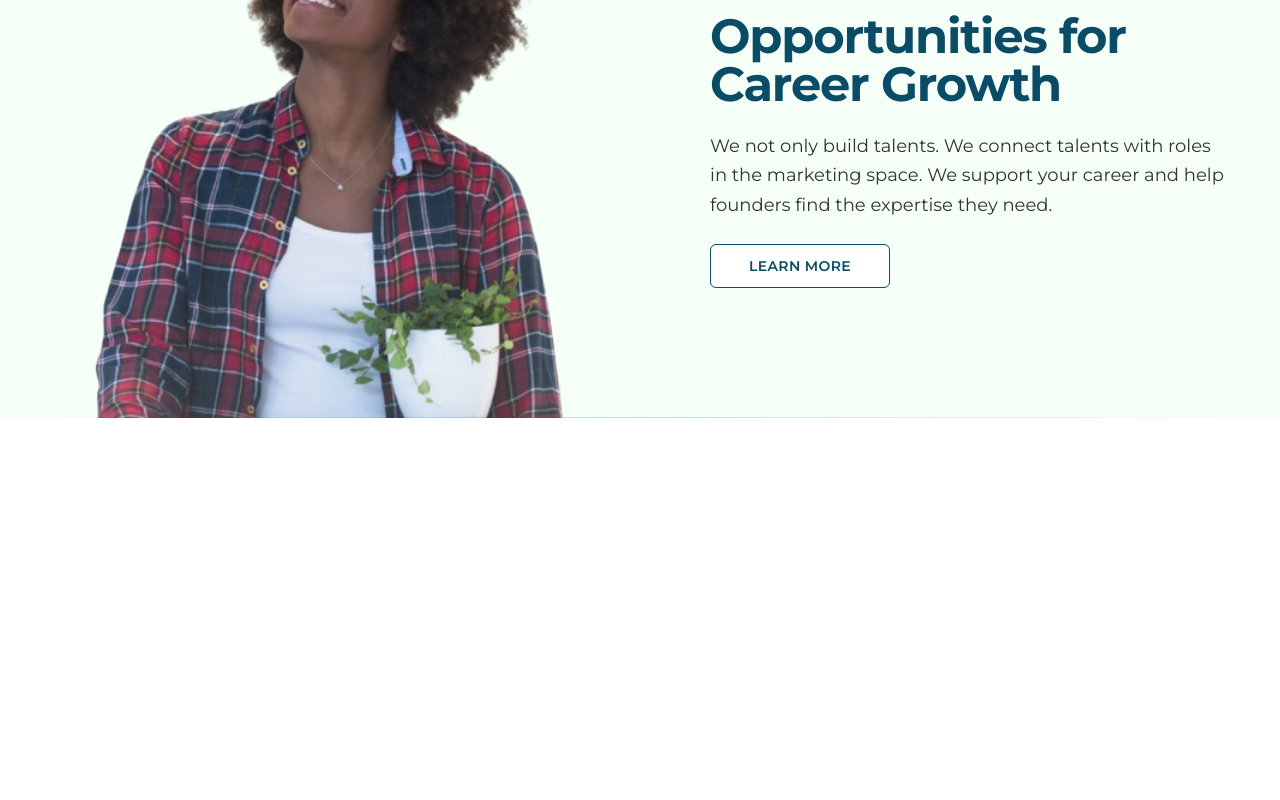
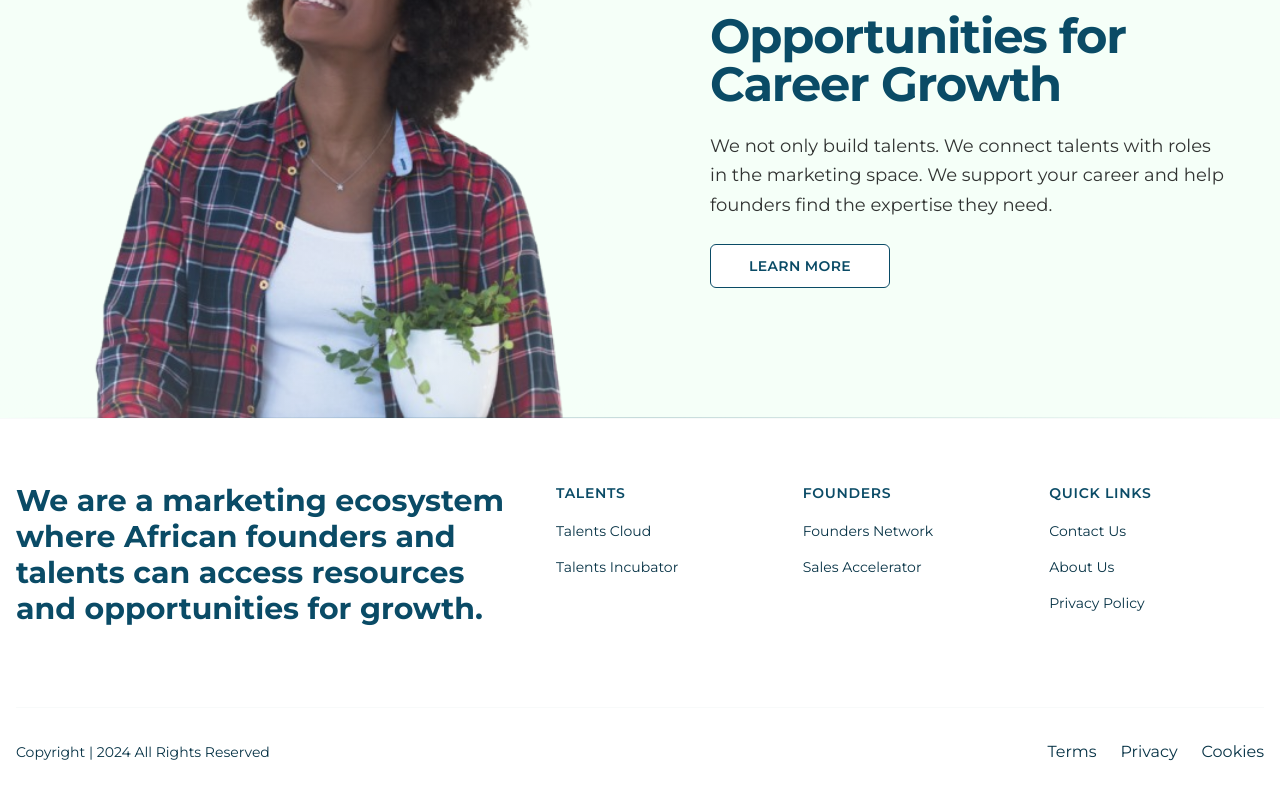
Before and after one commit to xterabyte/Terabyte, a Next.js app in the folder terabyte/: page / in a window 1280 px wide. Shown: the part 982-1782 px from the top of the page. Before the commit the page ends 1400 px from the top, so only its background shows below. Built offline with nearby package versions, Linux system fonts and the light colour scheme.

Commit message:
add footer Section

```diff
--- a/terabyte/app/components/career-section.tsx
+++ b/terabyte/app/components/career-section.tsx
@@ -32,7 +32,7 @@ const CareerSection = () => {
                 Opportunities for{' '}
                 <span className="block">Career Growth</span>
               </h2>
-              <p className="text-lg text-foreground/80 dark:text-secondary/90 leading-relaxed">
+              <p className="text-lg text-foreground/80 dark:text-secondary leading-relaxed">
                 We not only build talents. We connect talents with roles in the marketing space.
                 We support your career and help founders find the expertise they need.
               </p>
--- a/terabyte/app/layout.tsx
+++ b/terabyte/app/layout.tsx
@@ -2,6 +2,7 @@ import { Montserrat } from 'next/font/google';
 import { ThemeProvider } from "@/components/theme-provider";
 import Navbar from "@/components/navbar";
 import "./globals.css";
+import Footer from '@/components/footer';
 
 const montserrat = Montserrat({
   subsets: ['latin'],
@@ -24,6 +25,7 @@ export default function RootLayout({
             >
             <Navbar />
             {children}
+            <Footer />
         </ThemeProvider>
       </body>
     </html>
--- /dev/null
+++ b/terabyte/components/footer.tsx
@@ -0,0 +1,120 @@
+'use client'
+
+import Link from "next/link"
+import { motion } from "framer-motion"
+
+const footerLinks = {
+  talents: {
+    title: "TALENTS",
+    links: [
+      { name: "Talents Cloud", href: "/talents-cloud" },
+      { name: "Talents Incubator", href: "/talents-incubator" },
+    ]
+  },
+  founders: {
+    title: "FOUNDERS",
+    links: [
+      { name: "Founders Network", href: "/founders-network" },
+      { name: "Sales Accelerator", href: "/sales-accelerator" },
+    ]
+  },
+  quickLinks: {
+    title: "QUICK LINKS",
+    links: [
+      { name: "Contact Us", href: "/contact" },
+      { name: "About Us", href: "/about" },
+      { name: "Privacy Policy", href: "/privacy" },
+    ]
+  }
+}
+
+const Footer = () => {
+  return (
+    <footer className="bg-background dark:bg-background border-t border-border/20">
+      <div className="container mx-auto px-4 py-16">
+        {/* Main Footer Content */}
+        <div className="grid grid-cols-1 md:grid-cols-2 lg:grid-cols-12 gap-8 lg:gap-12">
+          {/* Brand Section */}
+          <motion.div
+            className="lg:col-span-5"
+            initial={{ opacity: 0, y: 20 }}
+            animate={{ opacity: 1, y: 0 }}
+            transition={{ duration: 0.5 }}
+          >
+            <h2 className="text-2xl md:text-3xl font-bold text-primary dark:text-white mb-4">
+              We are a marketing ecosystem where African founders and talents can access resources and opportunities for growth.
+            </h2>
+          </motion.div>
+
+          {/* Links Sections */}
+          <div className="lg:col-span-7">
+            <div className="grid grid-cols-2 md:grid-cols-3 gap-8">
+              {Object.values(footerLinks).map((section, index) => (
+                <motion.div
+                  key={section.title}
+                  initial={{ opacity: 0, y: 20 }}
+                  animate={{ opacity: 1, y: 0 }}
+                  transition={{ duration: 0.5, delay: 0.1 * (index + 1) }}
+                >
+                  <h3 className="font-semibold text-sm text-primary dark:text-primary mb-4 tracking-wider">
+                    {section.title}
+                  </h3>
+                  <ul className="space-y-3">
+                    {section.links.map((link) => (
+                      <li key={link.name}>
+                        <Link
+                          href={link.href}
+                          className="text-muted-foreground hover:text-primary dark:text-secondary/80 dark:hover:text-white transition-colors duration-200 text-sm"
+                        >
+                          {link.name}
+                        </Link>
+                      </li>
+                    ))}
+                  </ul>
+                </motion.div>
+              ))}
+            </div>
+          </div>
+        </div>
+
+        {/* Bottom Bar */}
+        <motion.div
+          className="mt-16 pt-8 border-t border-border/20"
+          initial={{ opacity: 0 }}
+          animate={{ opacity: 1 }}
+          transition={{ duration: 0.5, delay: 0.6 }}
+        >
+          <div className="flex flex-col md:flex-row justify-between items-center gap-4">
+            <div className="text-sm text-muted-foreground dark:text-secondary/80">
+              Copyright | {new Date().getFullYear()} All Rights Reserved
+            </div>
+
+            {/* Social Links - Add your social media links here */}
+            <div className="flex items-center space-x-6">
+              <Link
+                href="#"
+                className="text-muted-foreground hover:text-primary dark:text-secondary/80 dark:hover:text-white transition-colors duration-200"
+              >
+                Terms
+              </Link>
+              <Link
+                href="#"
+                className="text-muted-foreground hover:text-primary dark:text-secondary/80 dark:hover:text-white transition-colors duration-200"
+              >
+                Privacy
+              </Link>
+              <Link
+                href="#"
+                className="text-muted-foreground hover:text-primary dark:text-secondary/80 dark:hover:text-white transition-colors duration-200"
+              >
+                Cookies
+              </Link>
+            </div>
+          </div>
+        </motion.div>
+      </div>
+    </footer>
+  )
+}
+
+export default Footer
```
